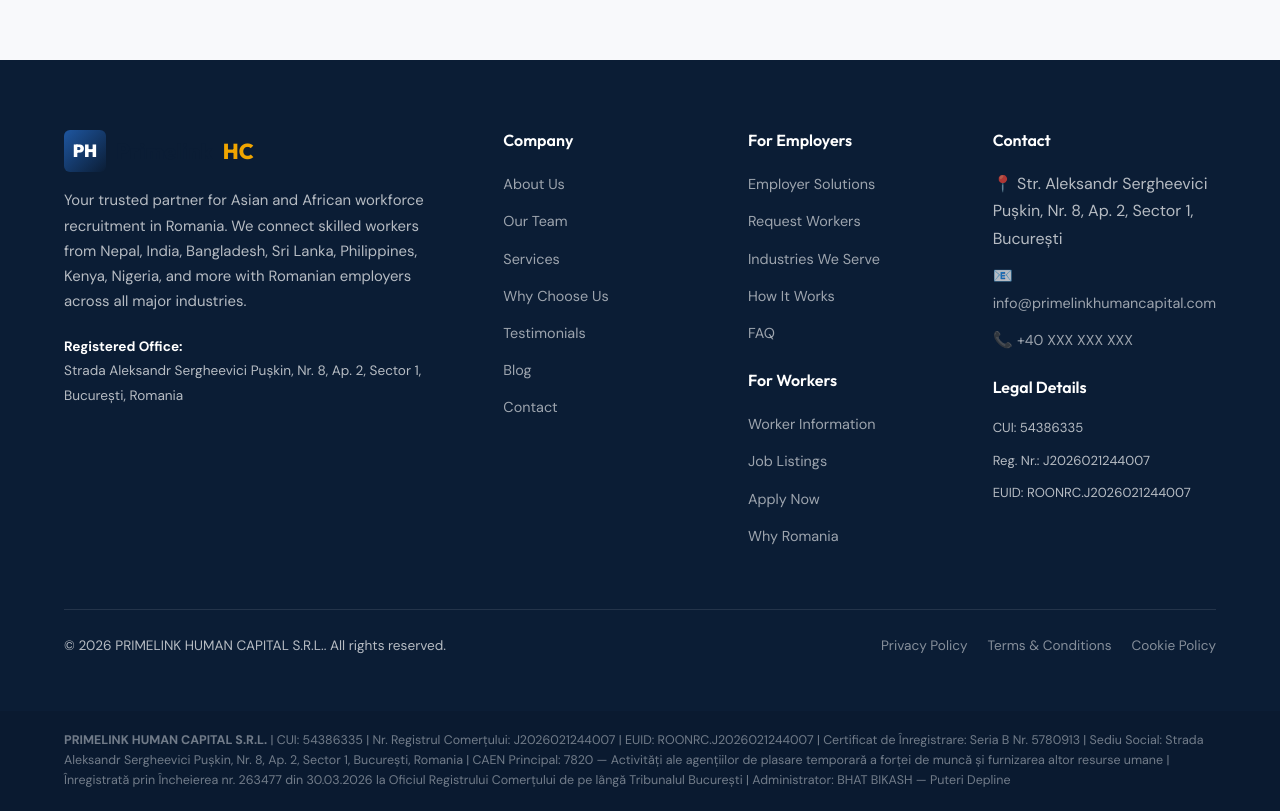
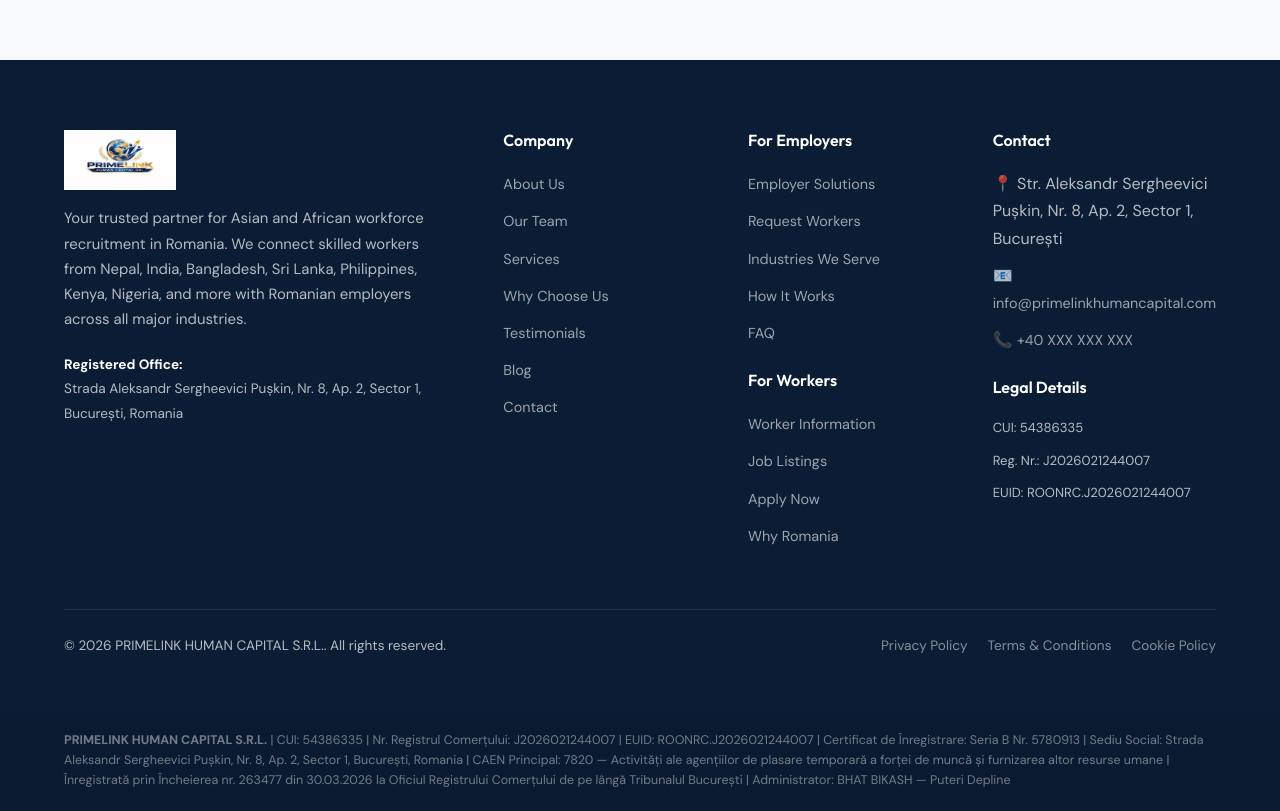
Before and after one commit to BIKASH907/PrimeLink, a Next.js app: page /faq in a window 1280 px wide. Shown: the part 2440-3251 px from the top of the page. Built offline with nearby package versions, Linux system fonts and the light colour scheme.

Commit message:
fix: logo image, remove capital from homepage

```diff
--- a/components/Footer.js
+++ b/components/Footer.js
@@ -10,8 +10,7 @@
         <div className="footer-grid">
           <div className="footer-brand">
             <Link href="/" className="logo" style={{ marginBottom: '8px' }}>
-              <div className="logo-icon">PH</div>
-              Primelink<span>HC</span>
+              <img src="/logo.png" alt="Primelink Human Capital" style={{height:'60px',width:'auto'}} />
             </Link>
             <p>
               Your trusted partner for Asian and African workforce recruitment in Romania.
--- a/pages/index.js
+++ b/pages/index.js
@@ -14,7 +14,6 @@
               Connecting <span className="highlight">Asian and African Talent</span> with Romanian Industry
             </h1>
             <p>
-              Primelink Human Capital is a Romanian-registered workforce recruitment agency specializing in
               sourcing skilled and semi-skilled workers from Nepal, India, Bangladesh, Sri Lanka, Philippines, Kenya, Nigeria, and more for
               Romanian employers across construction, manufacturing, hospitality, and more.
             </p>
@@ -99,7 +98,6 @@
               <h2>Romania's Bridge to Asian and African Workforce</h2>
               <p>
                 Romania faces growing labor shortages across key industries. Meanwhile, Asia and Africa has
-                millions of skilled workers seeking international employment. Primelink Human Capital
                 bridges this gap with a fully compliant, transparent, and efficient recruitment process.
               </p>
               <p>
@@ -203,7 +201,6 @@
           <div className="section-header">
             <p className="section-label">Legally Registered</p>
             <h2>Fully Compliant Romanian Company</h2>
-            <p>Primelink Human Capital is officially registered with the Romanian Trade Registry and operates under full EU compliance.</p>
           </div>
           <div className="grid-3">
             <div className="card">
```
